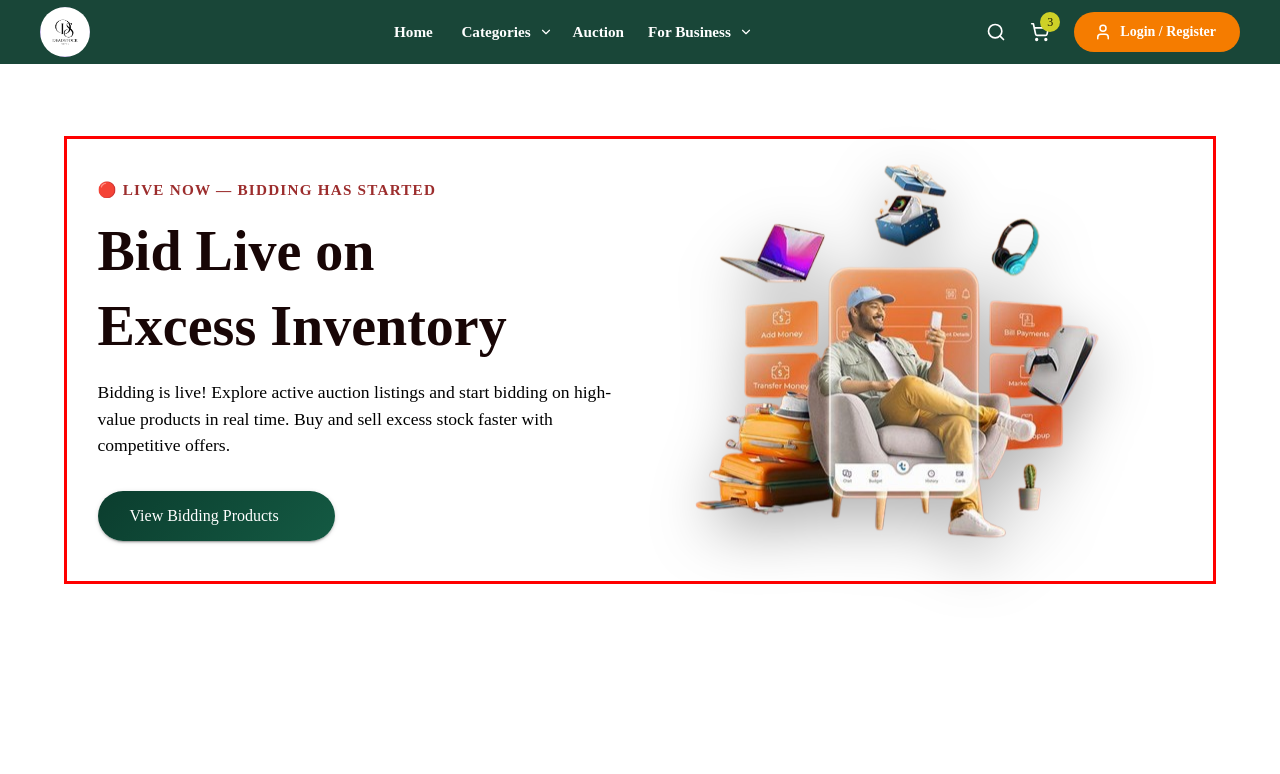
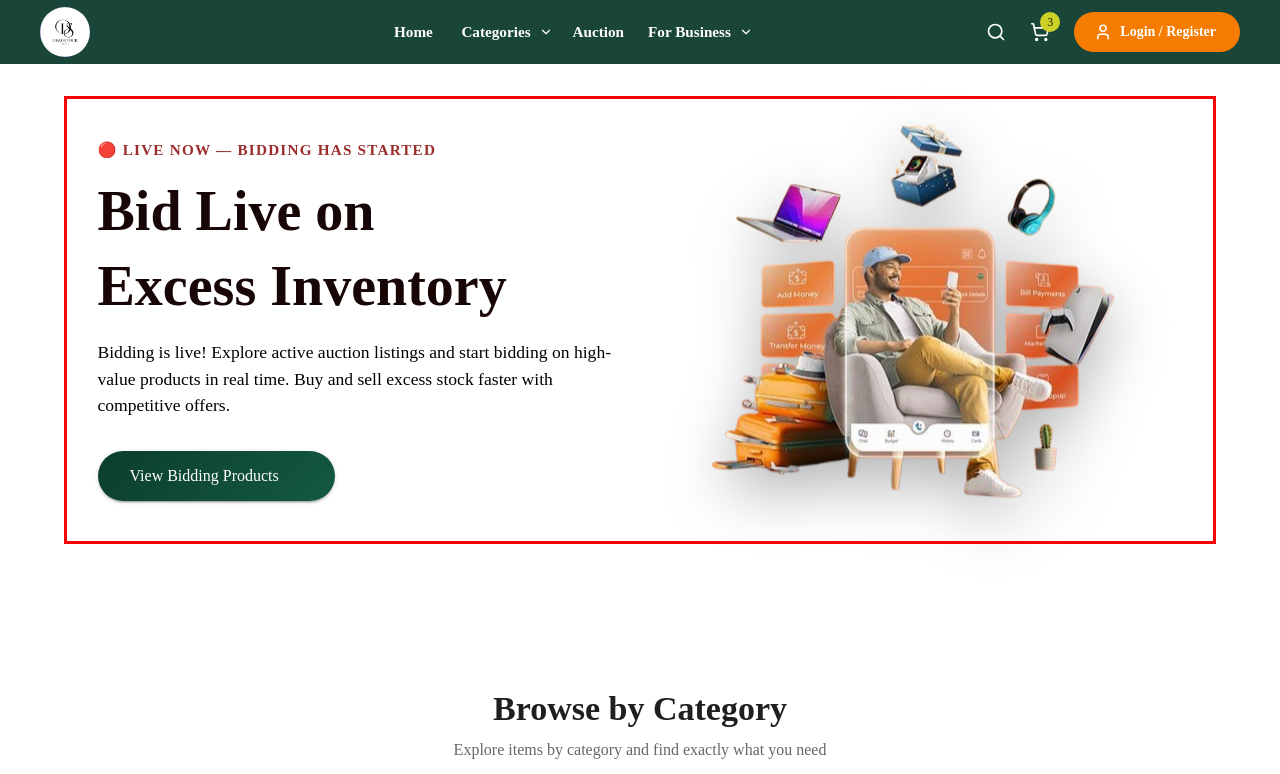
Before and after one commit to Sam-ima/Deadstock, a React (Vite) app in the folder deadStock/: page / in a window 1280 px wide. Shown: the top 774 px of the page. Built offline with nearby package versions, Linux system fonts and the light colour scheme; some icons are missing.

Commit message:
updated hero section

```diff
--- a/deadStock/src/component/hero/heroContent.jsx
+++ b/deadStock/src/component/hero/heroContent.jsx
@@ -4,8 +4,9 @@ import AnimatedLetters from "../ui/animatedText";
 import HeroActions from "./heroActions";
 
 const HeroContent = () => {
+
   return (
-    <Box textAlign={{ xs: "center", md: "left" }}>
+    <Box textAlign={{ xs: "center", md: "left" }} sx={{p:2}}>
       {/* 🔔 Announcement */}
       <Typography
         sx={{
--- a/deadStock/src/component/hero/index.jsx
+++ b/deadStock/src/component/hero/index.jsx
@@ -12,9 +12,8 @@ const Hero = () => {
         alignItems: "center",
         bgcolor: "#fff",
         color: "#FFD2C2",
-
         overflow: "hidden",
-        py: { xs: 10, sm: 8, md: 5 },
+        py: { xs: "65px", sm: "100px", md: 0 },
 
 
       }}
```
Also changed, not shown: deadStock/src/component/hero/heroActions.jsx (+3 -20 lines).
